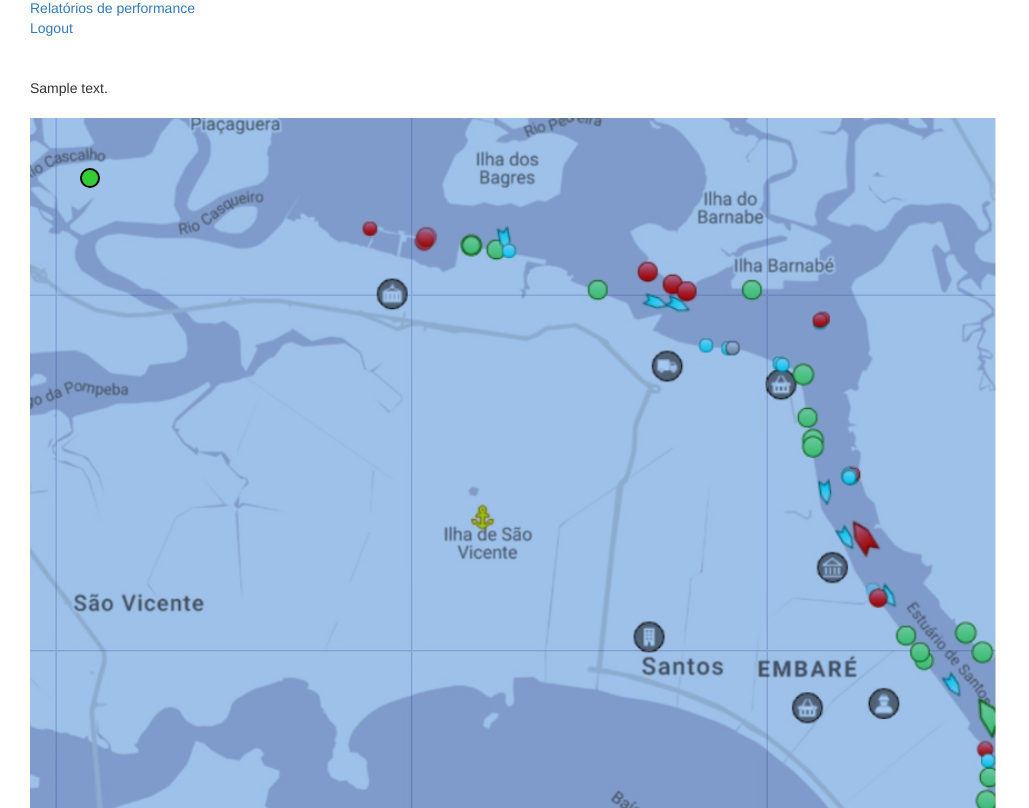
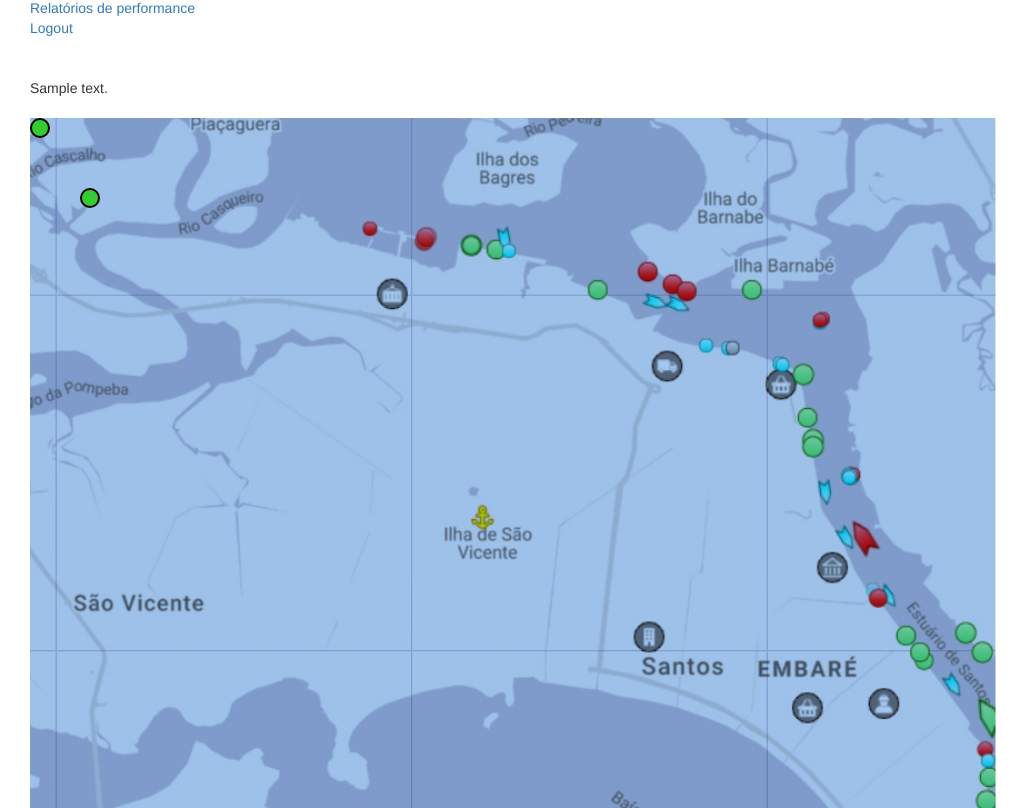
Before and after one commit to FernandoSLuz/PortoHack, a PHP site: page /dashboard.php in a window 1280 px wide. Shown: the part 142-950 px from the top of the page, without its empty margins (0-1029 px from the left). Run offline with PHP 8.4, Linux system fonts and the light colour scheme; tables that the repository leaves empty or names only in its code hold one stand-in row (values such as "Sample post").

Commit message:
no message

```diff
--- a/web_service/dashboard.php
+++ b/web_service/dashboard.php
@@ -39,10 +39,44 @@ ini_set('display_startup_errors', 1);
     else{
       echo "Erro de banco";
     }
-
    ?>
    <br><br>
    <div id="map" style="" >
+     <?php
+       include('sql_connect.php');
+
+       $sql = "SELECT * FROM Report";
+
+       if($res = mysqli_query($link, $sql)){
+         if(mysqli_num_rows($res)>0){
+           while($row = mysqli_fetch_array($res)){
+             ?>
+               <style>
+                  #request2{
+                    display: block;
+                    position: relative;
+                    top: <?php echo $row['y']?>px;
+                    left: <?php echo $row['x']?>px;
+                    height: 20px; width: 20px;
+                    border-radius: 10px;
+                    border: solid 2px #000;
+                    background-color: #3c3;
+                  }
+               </style>
+               <div id="request2">
+                  <a href="#">&nbsp;</a>
+               </div>
+             <?php
+           }
+         }
+         else{
+           echo "Não temos solicitações";
+         }
+       }
+       else{
+         echo "Erro de banco";
+       }
+      ?>
      <style>
         #request1{
           display: block;
```
